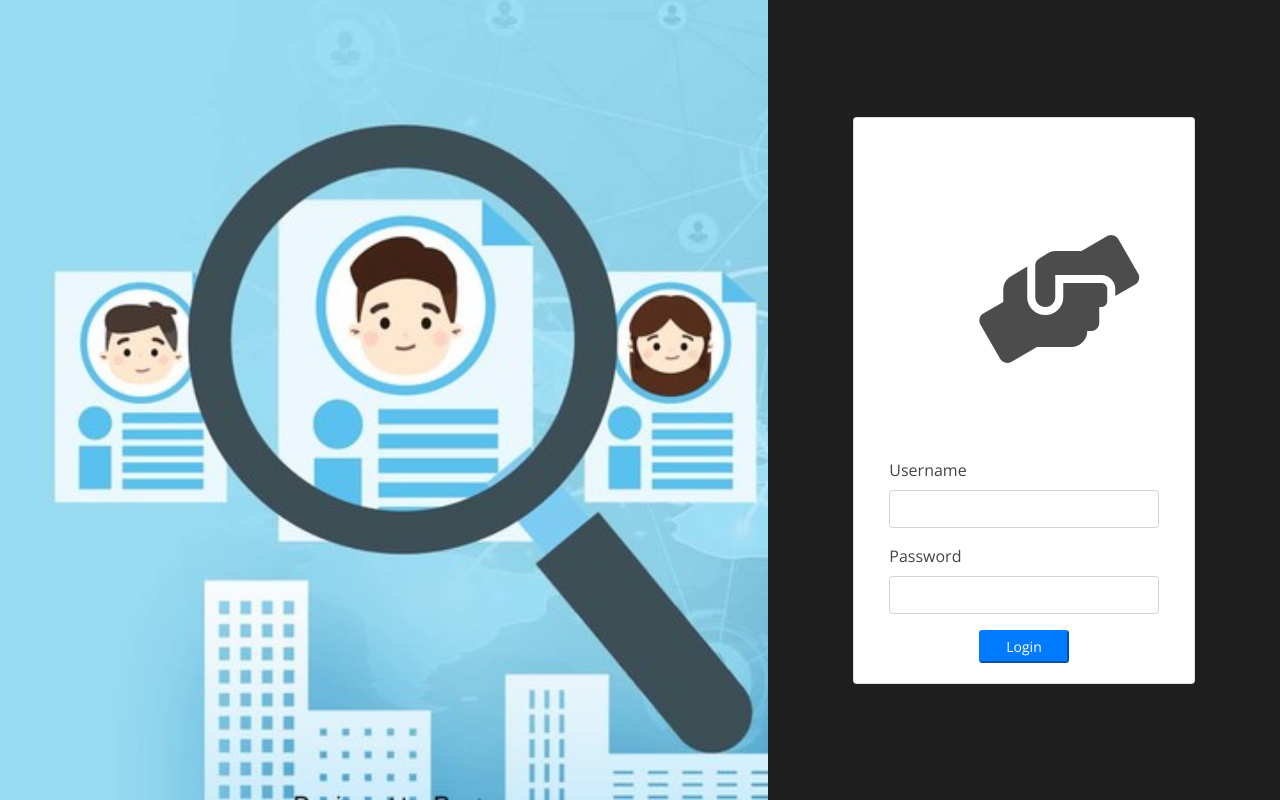
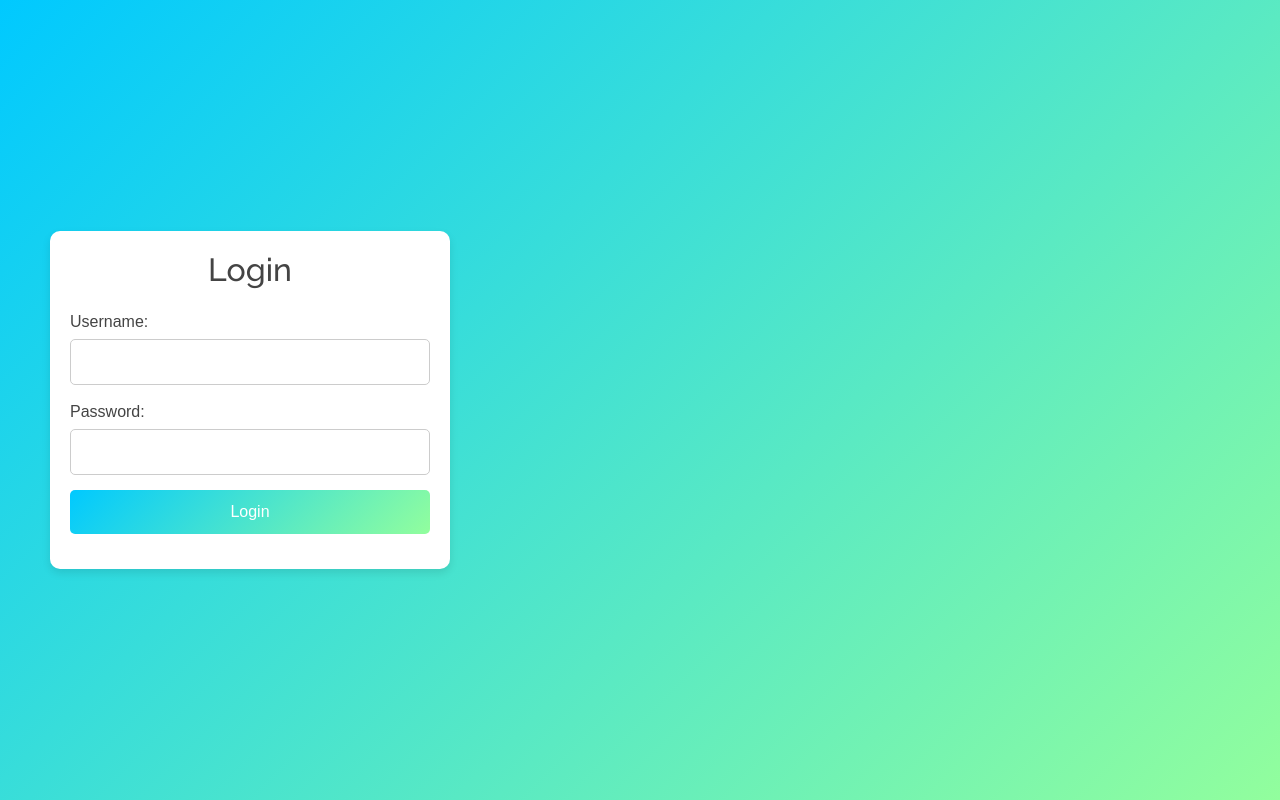
Before and after one commit to christiandavemaravilla/recruitment-system, a PHP site: page /admin/login.php in a window 1280 px wide. Run offline with PHP 8.4, Linux system fonts and the light colour scheme; some libraries are stand-ins or nearby versions.

Commit message:
Updated FIles

```diff
--- a/admin/assets/css/style.css
+++ b/admin/assets/css/style.css
@@ -1618,11 +1618,12 @@ section {
 }
 nav#sidebar {
     height: calc(100%);
-    position: fixed;
+    position: absolute;
     z-index: 99;
     left: 0;
+    top: 70px;
     width: 250px;
-    background: url(../../../assets/img/travel-cover.jpg);
+    background-color: white;
     background-repeat: no-repeat;
     background-size: cover;
 }
@@ -1631,14 +1632,14 @@ a.nav-item {
     display: block;
     padding: .75rem 1.25rem;
     margin-bottom: -1px;
-    border: 1px solid rgba(0,0,0,.125);
-    background-color: #000000c4;
-    color: #989898;
+    border: 1px solid rgba(217, 221, 226, 0.103);
+    background-color: #f05b0500;
+    color: #ffffff;
     font-weight: 600;
 }
 a.nav-item:hover, .nav-item.active {
-    background-color: #000000ad;
-    color: #fffafa;
+    background-color: #ffffff72;
+    color: #ffffff;
 }
 main#view-panel{
   margin-left: 250px;
--- a/admin/login.php
+++ b/admin/login.php
@@ -19,96 +19,94 @@ header("location:index.php?page=home");
 
 </head>
 <style>
-	body{
-		width: 100%;
-	    height: calc(100%);
-	    /*background: #007bff;*/
-	}
-	main#main{
-		width:100%;
-		height: calc(100%);
-		background:white;
-	}
-	#login-right{
-		position: absolute;
-		right:0;
-		width:40%;
-		height: calc(100%);
-		background:white;
+	 body {
+            margin: 0;
+            padding: 0;
+            height: 100vh;
             display: flex;
+            justify-content: flex-start;
             align-items: center;
-	}
-	#login-left{
-		position: absolute;
-		left:0;
-		width:60%;
-		height: calc(100%);
-		background:#59b6ec61;
-		display: flex;
-		align-items: center;
-		background: url(assets/img/recruitment-cover.jpg);
-	    background-repeat: no-repeat;
-	    background-size: cover;
-	}
-	#login-right .card{
-		margin: auto;
-		z-index: 1
-	}
-	.logo {
-    margin: auto;
-    font-size: 8rem;
-    background: white;
-    padding: .5em 0.7em;
-    border-radius: 50% 50%;
-    color: #000000b3;
-    z-index: 10;
-}
-div#login-right::before {
-    content: "";
-    position: absolute;
-    top: 0;
-    left: 0;
-    width: calc(100%);
-    height: calc(100%);
-    background: #000000e0;
+            background: linear-gradient(135deg, #00c9ff, #92fe9d); /* Gradient background */
+            font-family: Arial, sans-serif;
         }
 
+        .container {
+            width: 400px;
+            padding: 20px;
+            background-color: white;
+            border-radius: 10px;
+            box-shadow: 0 4px 8px rgba(0, 0, 0, 0.1);
+            margin-left: 50px;
+        }
+
+        h2 {
+            text-align: center;
+            margin-bottom: 20px;
+        }
+
+        .form-group {
+            margin-bottom: 15px;
+        }
+
+        .form-group label {
+            display: block;
+            margin-bottom: 5px;
+        }
+
+        .form-group input {
+            width: 100%;
+            padding: 10px;
+            border: 1px solid #ccc;
+            border-radius: 5px;
+        }
+
+        .form-group input:focus {
+            border-color: #feb47b;
+            outline: none;
+        }
+
+        .form-group button {
+            width: 100%;
+            padding: 10px;
+            background: linear-gradient(135deg, #00c9ff, #92fe9d);
+            color: white;
+            border: none;
+            border-radius: 5px;
+            cursor: pointer;
+            transition: background 0.3s ease;
+        }
+
+        .form-group button:hover {
+            background: linear-gradient(135deg, #007bff, #00c9ff);
+        }
+        .link {
+            text-align: center;
+            margin-top: 10px;
+        }
+
+        .link a {
+            color: #ff7e5f;
+            text-decoration: none;
+        }
     </style>
 
 <body>
-
-
-  <main id="main" class=" bg-dark">
-  		<div id="login-left">
-
-  		</div>
-
-  		<div id="login-right">
-  			<div class="card col-md-8">
-  				<div class="card-body">
-  						<div class="logo">
-			  				<span class="fa fa-hands-helping"></span>
-			  			</div>
+<div class="container">
+        <h2>Login</h2>
         <form id="login-form" >
             <div class="form-group">
-  							<label for="username" class="control-label">Username</label>
-  							<input type="text" id="username" name="username" class="form-control">
+                <label for="username">Username:</label>
+                <input type="text" id="username" name="username" required>
             </div>
             <div class="form-group">
-  							<label for="password" class="control-label">Password</label>
-  							<input type="password" id="password" name="password" class="form-control">
+                <label for="password">Password:</label>
+                <input type="password" id="password" name="password" required>
             </div>
-  						<center><button class="btn-sm btn-block btn-wave col-md-4 btn-primary">Login</button></center>
+            <div class="form-group">
+                <button type="submit">Login</button>
+            </div>
         </form>
     </div>
-  			</div>
-  		</div>
-
-
-  </main>
-
-  <a href="#" class="back-to-top"><i class="icofont-simple-up"></i></a>
-
 
 </body>
 <script>
--- a/admin/vacancy.php
+++ b/admin/vacancy.php
@@ -89,7 +89,7 @@
 	}
 	img{
 		max-width:100px;
-		max-height: :150px;
+		max-height:150px;
 	}
 </style>
 <script>
```
Also changed, not shown: admin/home.php (+14 -14 lines), admin/topbar.php (+8 -23 lines), admin/assets/img/smarthire.png (added), assets/img/1600998360_travel-cover.jpg (deleted), assets/img/1600999020_kisspng-flight-indonesia-airasia-airasia-japan-airline-tic-asia-5abad146966736.8321896415221927106161.jpg (deleted), assets/img/1600999080_kisspng-flight-indonesia-airasia-airasia-japan-airline-tic-asia-5abad146966736.8321896415221927106161.jpg (deleted), assets/img/1600999200_43cada0008538e3c1a1f4675e5a7aabe.jpeg (deleted), assets/img/1600999200_Philippine-Airlines-Logo.jpg (deleted), assets/img/1601081160_kisspng-flight-indonesia-airasia-airasia-japan-airline-tic-asia-5abad146966736.8321896415221927106161.jpg (deleted), assets/img/smarthire.png (added). Lines whose indentation alone changed are shown as unchanged.
